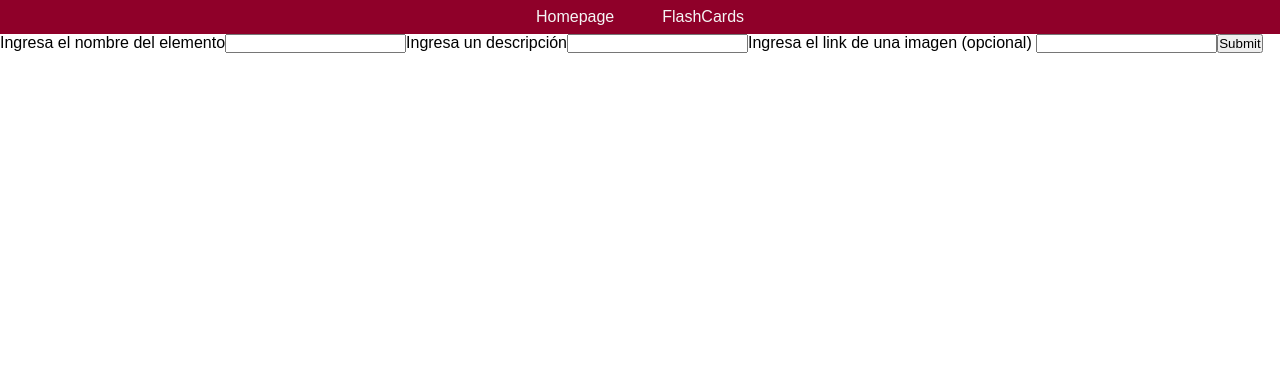
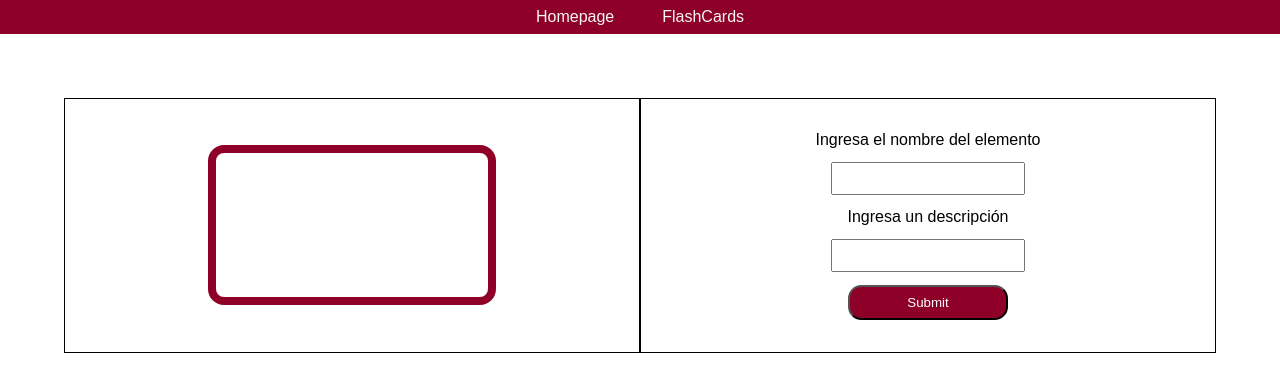
Before and after one commit to Notand105/FlashCard-Application, a React (Vite) app in the folder client/: page /submit in a window 1280 px wide. Shown: the top 392 px of the page. Built offline with nearby package versions, Linux system fonts and the light colour scheme; no server answers; a web font is replaced by a local one.

Commit message:
new flashcard page styles

```diff
--- a/client/index.html
+++ b/client/index.html
@@ -5,6 +5,8 @@
     <link rel="icon" type="image/svg+xml" href="/vite.svg" />
     <meta name="viewport" content="width=device-width, initial-scale=1.0" />
     <title>Flash It - Flashcards by Notand</title>
+    <!-- google icons import -->
+    <link rel="stylesheet" href="https://fonts.googleapis.com/css2?family=Material+Symbols+Outlined:opsz,wght,FILL,GRAD@48,400,0,0" /><link rel="stylesheet" href="https://fonts.googleapis.com/css2?family=Material+Symbols+Outlined:opsz,wght,FILL,GRAD@20..48,100..700,0..1,-50..200" />
   </head>
   <body>
     <div id="root"></div>
--- a/client/src/components/FlashCard.tsx
+++ b/client/src/components/FlashCard.tsx
@@ -20,9 +20,9 @@ const FlashCard = ({ element }: { element: Element }) => {
 
   return (
     <div className={styles.card} onClick={toggleFlip}>
-      <div className={styles.controls} >
+      <div className={styles.controls}>
         <button onClick={() => handleDeleteClick(element._id)}>
-          Delete Element
+         <span className="material-symbols-outlined " style={{color:'red'}} >delete</span>
         </button>
       </div>
 
--- a/client/src/components/FlashList.tsx
+++ b/client/src/components/FlashList.tsx
@@ -3,24 +3,23 @@ import { Element } from "../types/Types";
 import FlashCard from "./FlashCard";
 import { MainContext } from "../context/Context";
 import { FlashCardContext } from "../types/ApiType";
-import styles from '../styles/FlashCardList.module.css'
+import styles from "../styles/FlashCardList.module.css";
 
 const FlashList = () => {
+  const context = useContext(MainContext) as FlashCardContext;
+  const { InitialData } = context;
 
-  const context = useContext(MainContext) as FlashCardContext
-  const {InitialData} = context
-
-  console.log(context)
+  console.log(context);
 
   return (
-    <div className={styles.flashContainer} >
-      { InitialData &&
-      InitialData.map((element: Element, index: number) => (
-        <FlashCard
-          key={index}
-          element={element}
-        />
-      ))}
+    <div className={styles.flashContainer}>
+      {InitialData.length === 0 ? (
+        <h3 style={{color:'gray'}}  >Aun no tienes flashcards, Intenta añadiendo una nueva</h3>
+      ) : null}
+      {InitialData &&
+        InitialData.map((element: Element, index: number) => (
+          <FlashCard key={index} element={element} />
+        ))}
     </div>
   );
 };
--- a/client/src/components/NewElementForm.tsx
+++ b/client/src/components/NewElementForm.tsx
@@ -1,51 +1,78 @@
-import {Element} from "../types/Types";
-import { useRef, useContext } from "react";
+import { Element } from "../types/Types";
+import { useRef, useContext, useState } from "react";
 import { useNavigate } from "react-router-dom";
 import { MainContext } from "../context/Context";
-import {FlashCardContext} from '../types/ApiType'
-
+import { FlashCardContext } from "../types/ApiType";
+import styles from "../styles/NewElement.module.css";
 
 const NewElementForm = () => {
+  const context = useContext(MainContext) as FlashCardContext;
+  const navigate = useNavigate();
+  const name = useRef<HTMLInputElement>(null);
+  const description = useRef<HTMLInputElement>(null);
+  const [showName, setShowName] = useState("");
+  const [showDesc, setShowDesc] = useState("");
+  const [FocusName, setFocusName] = useState(false);
 
-  const context = useContext(MainContext) as FlashCardContext
-  const navigate = useNavigate()
-  const name  = useRef<HTMLInputElement>(null)
-  const description = useRef<HTMLInputElement>(null)
-  const image = useRef<HTMLInputElement>(null)
-
-  const handleSubmit = async(e: React.FormEvent<HTMLFormElement>) => {
+  const handleSubmit = async (e: React.FormEvent<HTMLFormElement>) => {
     e.preventDefault();
 
     let body = {
-    name: name.current?.value,
-    description: description.current?.value,
-    image: image.current?.value
-  }
+      name: name.current?.value,
+      description: description.current?.value,
+    };
 
-  await fetch('http://localhost:3000/api',{
-      method:'POST',
+    await fetch("http://localhost:3000/api", {
+      method: "POST",
       headers: {
-        'Content-type': 'application/json'
+        "Content-type": "application/json",
       },
       body: JSON.stringify(body),
-    })
+    });
 
-  context.LoadData()
+    context.LoadData();
 
-  navigate('/flashcards')
+    navigate("/flashcards");
+  };
 
+  const handleInputChange = (type: string) => {
+    type === "name"
+      ? setShowName(name.current?.value || "")
+      : setShowDesc(description.current?.value || "");
+  };
+  const handleFocus = () => {
+    setFocusName((FocusName) => !FocusName);
   };
 
   return (
-    <form onSubmit={handleSubmit}  >
-      <label>Ingresa el nombre del elemento</label>
-      <input type="text" name="name" ref={name} />
-      <label>Ingresa un descripción</label>
-      <input type="text" name="description" ref={description} />
-      <label>Ingresa el link de una imagen (opcional) </label>
-      <input type="text" name="name" ref={image} />
-      <button type="submit">Submit</button>
-    </form>
+    <div className={styles.container}>
+      <div className={styles.demostration}>
+        <div className={styles.card}>
+          {FocusName ? <h2>{showName}</h2> : <p>{showDesc}</p>}
+        </div>
+      </div>
+      <form onSubmit={handleSubmit} className={styles.form}>
+        <label>Ingresa el nombre del elemento</label>
+        <input
+          type="text"
+          name="name"
+          ref={name}
+          onChange={() => handleInputChange("name")}
+          onFocus={handleFocus}
+          onBlur={handleFocus}
+        />
+        <label>Ingresa un descripción</label>
+        <input
+          type="text"
+          name="description"
+          ref={description}
+          onChange={() => handleInputChange("desc")}
+        />
+        <button type="submit" className={styles.btn}>
+          Submit
+        </button>
+      </form>
+    </div>
   );
 };
 export default NewElementForm;
--- a/client/src/pages/FlashCards.tsx
+++ b/client/src/pages/FlashCards.tsx
@@ -1,15 +1,19 @@
 import { Link } from "react-router-dom";
 import FlashList from "../components/FlashList";
+import styles from "../styles/FlashCardPage.module.css";
 
 const FlashCards = () => {
-
-
   return (
     <div>
-      <h1 style={{color:'red'}} >Flashcard list</h1>
-      <Link to='/submit' >
-        <button>Agregar flashcard</button>
-      </Link>
+      <div className={styles.header}>
+        <h1 style={{ color: "red" }}>My flashcards</h1>
+        <Link to="/submit">
+          <button className={styles.btn}>
+            <span className="material-symbols-outlined">add_circle</span>
+            Agregar flashcard{" "}
+          </button>
+        </Link>
+      </div>
       <FlashList />
     </div>
   );
--- a/client/src/styles/FlashCard.module.css
+++ b/client/src/styles/FlashCard.module.css
@@ -1,5 +1,5 @@
 .card{
-  border: 1px solid black;
+  border: 8px solid #8f0029;
   display: flex;
   flex-direction: column;
   flex-wrap: wrap;
@@ -7,14 +7,35 @@
   justify-content: space-evenly;
   flex: 30%;
   min-height: 20em;
-  min-width: 15em;
+  min-width: 18em;
   border-radius: 1em;
   transition: .2s ease;
+  position: relative;
+  max-width: 18em;
+  padding: 1em;
 
 }
 .card:hover{
-  transform: scaleY(1.05);
+  border:8px solid gray;
+  transform: scaleY(1.05) translateY(-1em)  ;
   cursor: pointer;
   transition: .2s ease;
 
 }
+
+.controls{
+  position: absolute;
+  top:1em;
+  right: .5em;
+}
+
+.controls > button {
+  background: none;
+  border: none;
+  cursor: pointer;
+  transition: .1s ease;
+}
+.controls > button:hover{
+  transform: scale(1.3);
+  transition: .1s ease;
+}
--- a/client/src/styles/FlashCardList.module.css
+++ b/client/src/styles/FlashCardList.module.css
@@ -2,8 +2,8 @@
   display: flex;
   flex-direction: row;
   flex-wrap: wrap;
-  border: 1px solid black;
   min-height: 30vh;
   gap: 1em;
   padding: 1em;
+  justify-content: center;
 }
--- /dev/null
+++ b/client/src/styles/FlashCardPage.module.css
@@ -0,0 +1,26 @@
+.header {
+    display: flex;
+    flex-direction: row;
+    flex-wrap: wrap;
+    justify-content: space-around ;
+    padding: 1em;
+    gap: 1em;
+}
+.btn{
+    text-decoration: none;
+    display: flex;
+    flex-direction: row;
+    align-items: center;
+    justify-content: space-around;
+    padding: .6em;
+    width: 12em;
+    color: white;
+    background-color: #8f0029;
+    translate: .1s ease;
+    border-radius: 1em;
+}
+.btn:hover{
+    background-color: #7a0008;
+    transform: scale(97%);
+    translate: .1s ease;
+}
--- /dev/null
+++ b/client/src/styles/NewElement.module.css
@@ -0,0 +1,55 @@
+.container{
+    padding: 4em;
+    display: flex;
+    flex-wrap: wrap;
+    flex-direction: row;
+    min-width: 100vw;
+}
+.demostration{
+    border: 1px solid black;
+    flex: 45%;
+    padding: 1em;
+    display: flex;
+    justify-content: center;
+    align-items: center;
+    flex-wrap: wrap;
+}
+.form{
+    display: flex;
+    flex-direction: column;
+    border: 1px solid black;
+    justify-content: center;
+    align-items: center;
+    padding: 2em;
+    flex: 45%;
+}
+.form > input{
+    padding: .5em;
+    margin: 1em;
+}
+
+.btn{
+    text-decoration: none;
+    display: flex;
+    flex-direction: row;
+    align-items: center;
+    justify-content: space-around;
+    padding: .6em;
+    width: 12em;
+    color: white;
+    background-color: #8f0029;
+    border-radius: 1em;
+}
+.btn:hover{
+    background-color: #7a0008;
+    transform: scale(98%);
+}
+
+.card{
+    border: 8px solid #8f0029;
+    word-wrap: break-word;
+    width: 18em;
+    border-radius: 1em;
+    padding: 1em;
+    min-height:10em ;
+  }
```
Also changed, not shown: client/src/styles/NewElementPage.module.css (added), 2 other files (tests, documents, lock files or other folders).
